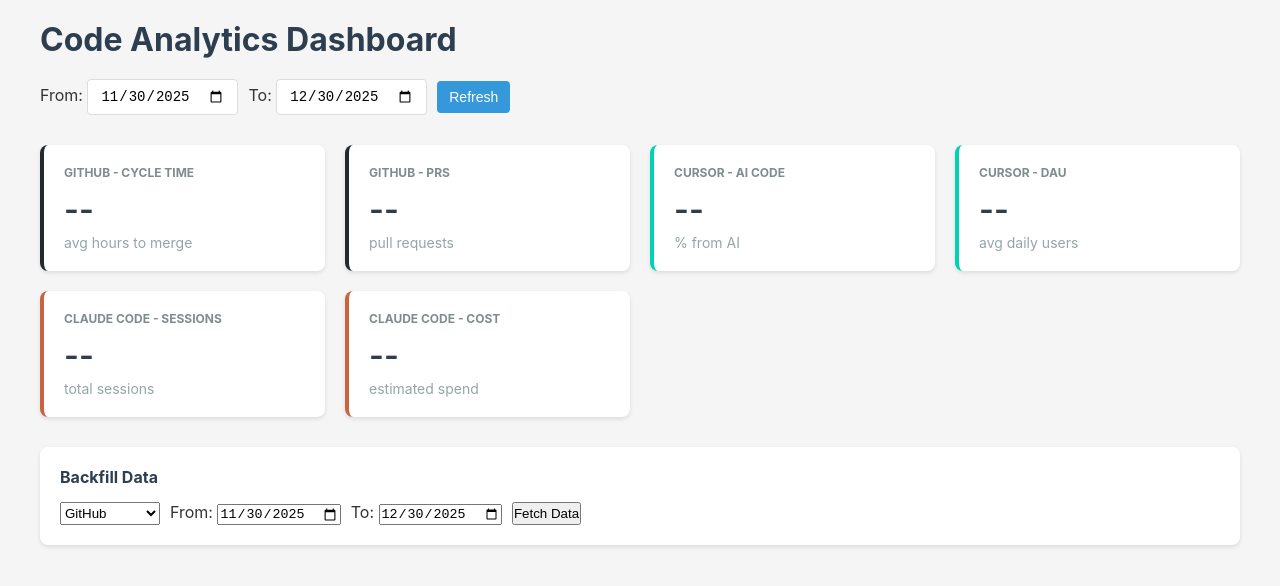
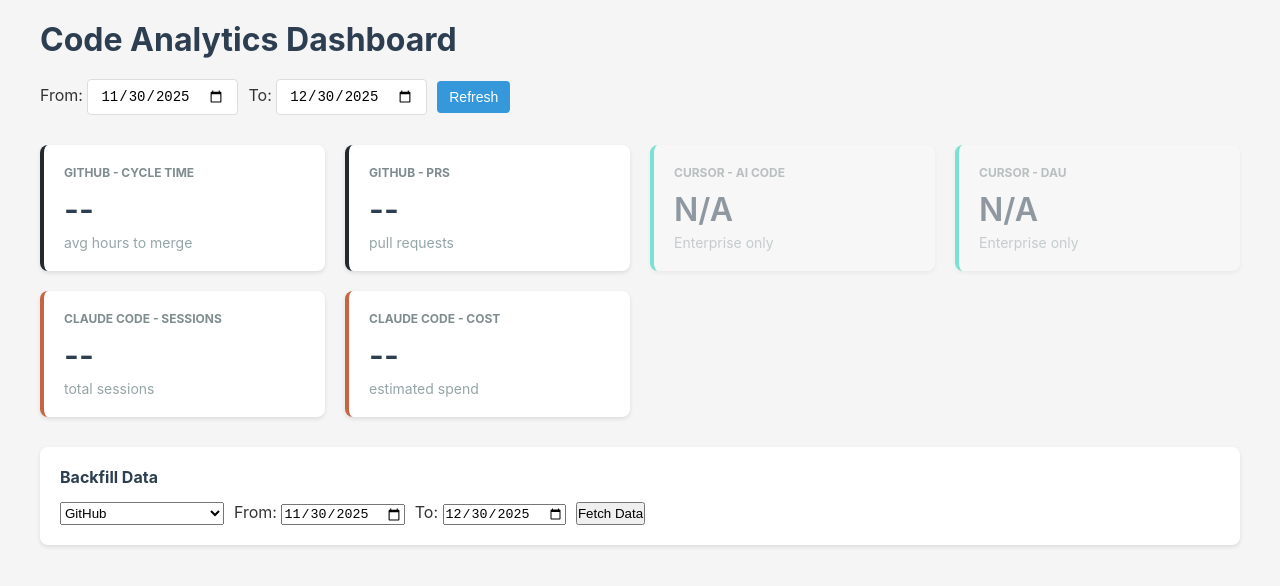
Before and after one commit to Larridin/ameya-code-analytics, a website: page public/index.html in a window 1280 px wide. Drawn offline with Linux system fonts and the light colour scheme; no server answers.

Commit message:
fix: disable Cursor integration (requires Enterprise)

```diff
--- a/public/index.html
+++ b/public/index.html
@@ -27,15 +27,15 @@
         <div class="value" id="prCount">--</div>
         <div class="label">pull requests</div>
       </div>
-      <div class="metric-card cursor">
+      <div class="metric-card cursor disabled">
         <h3>Cursor - AI Code</h3>
-        <div class="value" id="aiPercent">--</div>
-        <div class="label">% from AI</div>
+        <div class="value" id="aiPercent">N/A</div>
+        <div class="label">Enterprise only</div>
       </div>
-      <div class="metric-card cursor">
+      <div class="metric-card cursor disabled">
         <h3>Cursor - DAU</h3>
-        <div class="value" id="cursorDau">--</div>
-        <div class="label">avg daily users</div>
+        <div class="value" id="cursorDau">N/A</div>
+        <div class="label">Enterprise only</div>
       </div>
       <div class="metric-card claude">
         <h3>Claude Code - Sessions</h3>
@@ -54,7 +54,7 @@
       <div class="backfill-form">
         <select id="backfillSource">
           <option value="github">GitHub</option>
-          <option value="cursor">Cursor</option>
+          <option value="cursor" disabled>Cursor (Enterprise only)</option>
           <option value="claude">Claude Code</option>
         </select>
         <label>From: <input type="date" id="backfillStart"></label>
--- a/public/style.css
+++ b/public/style.css
@@ -73,6 +73,11 @@
 .metric-card.cursor { border-left: 4px solid #00d1b2; }
 .metric-card.claude { border-left: 4px solid #c96442; }
 
+.metric-card.disabled {
+  opacity: 0.5;
+  background: #f9f9f9;
+}
+
 .section {
   background: white;
   padding: 20px;
```
Also changed, not shown: server.js (+4 -22 lines).
